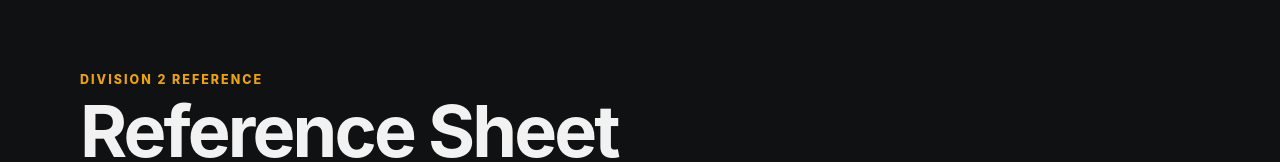
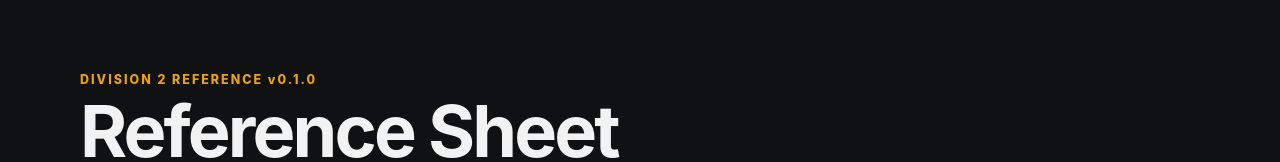
Before and after one commit to LeAndeh/division2-reference, a React (Vite) app: page / in a window 1280 px wide. Shown: the top 162 px of the page. Built offline with nearby package versions, Linux system fonts and the light colour scheme.

Commit message:
added rev

```diff
--- a/src/App.tsx
+++ b/src/App.tsx
@@ -21,7 +21,7 @@
     <div className="app-shell">
       <header className="site-header">
         <div>
-          <p className="eyebrow">DIVISION 2 REFERENCE</p>
+          <p className="eyebrow">DIVISION 2 REFERENCE v0.1.0</p>
           <h1>Reference Sheet</h1>
 
           <p className="subtitle">
```
